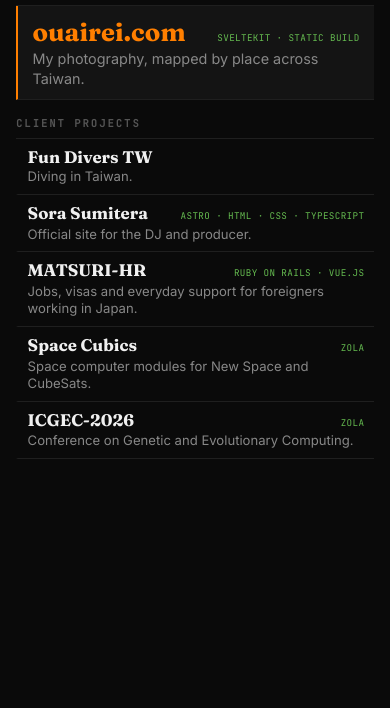
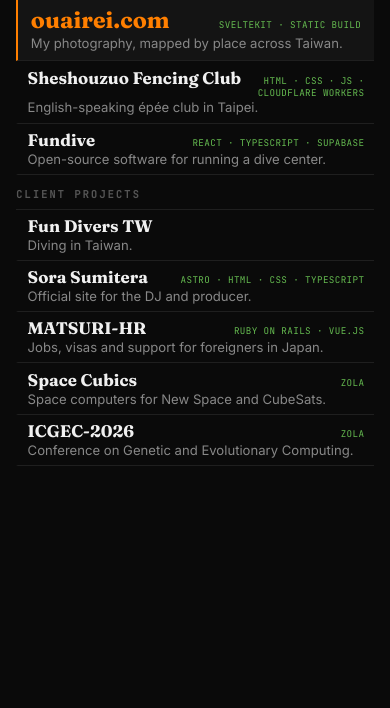
Before and after one commit to ericodle/ericodle.github.io, a plain HTML site: page index.html in a window 390 px wide. Shown: the part 136-844 px from the top of the page. Drawn offline with Linux system fonts and the light colour scheme.

Commit message:
Add Sheshouzuo Fencing Club and Fundive to personal projects

```diff
--- a/index.html
+++ b/index.html
@@ -42,6 +42,26 @@
 							<span class="p-stack mono">SvelteKit · static build</span>
 						</a>
 					</li>
+					<li>
+						<a class="project" href="https://sheshouzuo-site.504068014080.workers.dev/" target="_blank" rel="noopener">
+							<span class="p-top">
+								<span class="p-name">Sheshouzuo Fencing Club</span>
+								<span class="p-host mono">workers.dev ↗</span>
+							</span>
+							<span class="p-desc">English-speaking épée club in Taipei.</span>
+							<span class="p-stack mono">HTML · CSS · JS · Cloudflare Workers</span>
+						</a>
+					</li>
+					<li>
+						<a class="project" href="https://fundive.github.io/fundive/" target="_blank" rel="noopener">
+							<span class="p-top">
+								<span class="p-name">Fundive</span>
+								<span class="p-host mono">fundive.github.io ↗</span>
+							</span>
+							<span class="p-desc">Open-source software for running a dive center.</span>
+							<span class="p-stack mono">React · TypeScript · Supabase</span>
+						</a>
+					</li>
 				</ul>
 			</section>
 			</div>
@@ -74,7 +94,7 @@
 								<span class="p-name">MATSURI-HR</span>
 								<span class="p-host mono">matsuri-hr.com ↗</span>
 							</span>
-							<span class="p-desc">Jobs, visas and everyday support for foreigners working in Japan.</span>
+							<span class="p-desc">Jobs, visas and support for foreigners in Japan.</span>
 							<span class="p-stack mono">Ruby on Rails · Vue.js</span>
 						</a>
 					</li>
@@ -84,7 +104,7 @@
 								<span class="p-name">Space Cubics</span>
 								<span class="p-host mono">spacecubics.com ↗</span>
 							</span>
-							<span class="p-desc">Space computer modules for New Space and CubeSats.</span>
+							<span class="p-desc">Space computers for New Space and CubeSats.</span>
 							<span class="p-stack mono">Zola</span>
 						</a>
 					</li>
--- a/style.css
+++ b/style.css
@@ -206,8 +206,9 @@ a {
    (the card itself is the link). */
 @media (max-width: 899px) {
 	.page {
-		gap: 0.9rem;
-		padding-block: 1rem;
+		grid-template-columns: minmax(0, 1fr);
+		gap: 0.7rem;
+		padding-block: 0.9rem;
 	}
 
 	.intro {
@@ -224,11 +225,11 @@ a {
 	}
 
 	.title {
-		font-size: 2.25rem;
+		font-size: 2rem;
 	}
 
 	.logo {
-		height: 5.75rem;
+		height: 5rem;
 	}
 
 	.subtitle {
@@ -243,11 +244,11 @@ a {
 
 	.project {
 		display: grid;
-		grid-template-columns: auto 1fr;
+		grid-template-columns: auto minmax(0, 1fr);
 		align-items: baseline;
 		column-gap: 0.7rem;
-		row-gap: 0.1rem;
-		padding: 0.5rem 0.6rem;
+		row-gap: 0.05rem;
+		padding: 0.38rem 0.6rem;
 	}
 
 	.p-top {
@@ -269,25 +270,26 @@ a {
 		justify-self: end;
 		font-size: 0.58rem;
 		letter-spacing: 0.04em;
-		white-space: nowrap;
+		line-height: 1.3;
+		text-align: right;
 	}
 
 	.p-desc {
 		grid-column: 1 / -1;
 		font-size: 0.82rem;
-		line-height: 1.35;
+		line-height: 1.3;
 	}
 
 	.project.featured {
-		padding: 0.7rem 0.9rem;
+		padding: 0.55rem 0.8rem;
 	}
 
 	.project.featured .p-name {
-		font-size: 1.6rem;
+		font-size: 1.45rem;
 	}
 
 	.project.featured .p-desc {
-		font-size: 0.9rem;
+		font-size: 0.82rem;
 	}
 }
 
```
